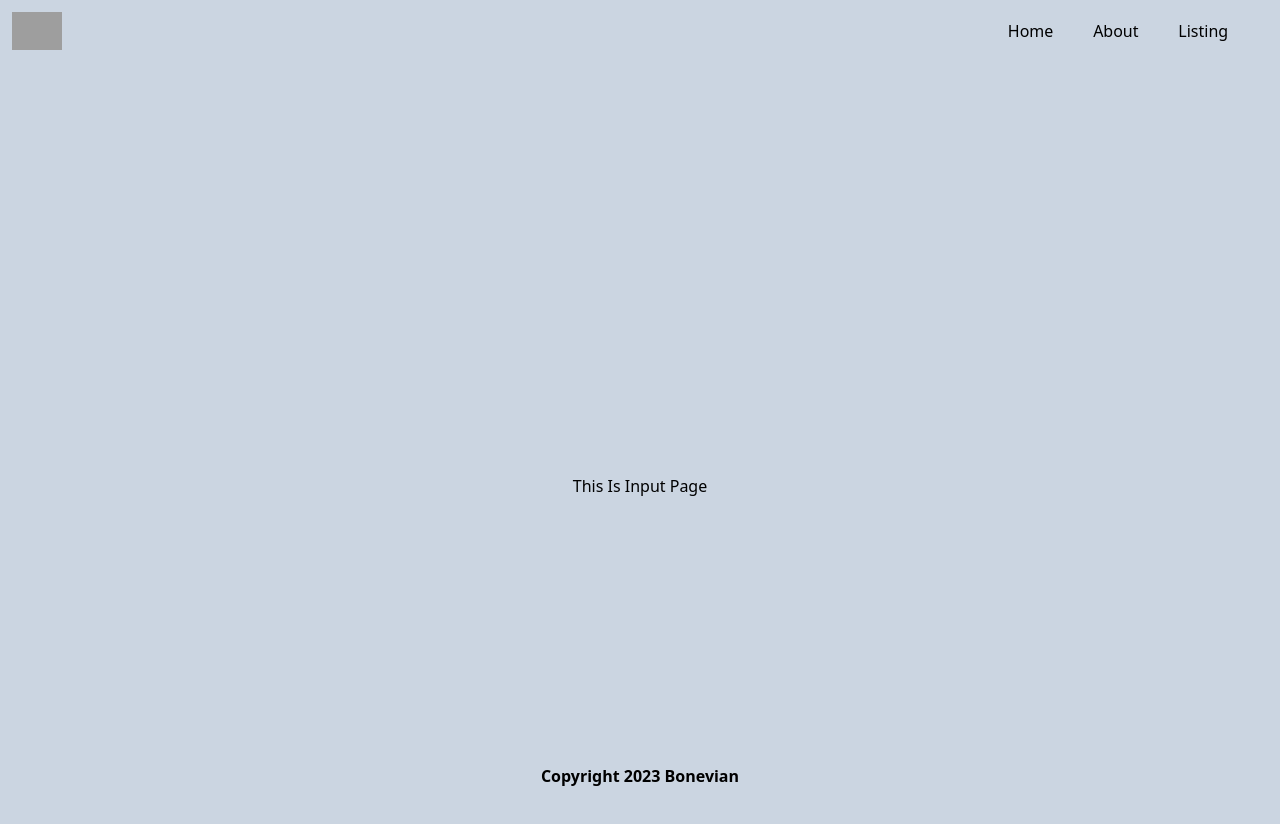
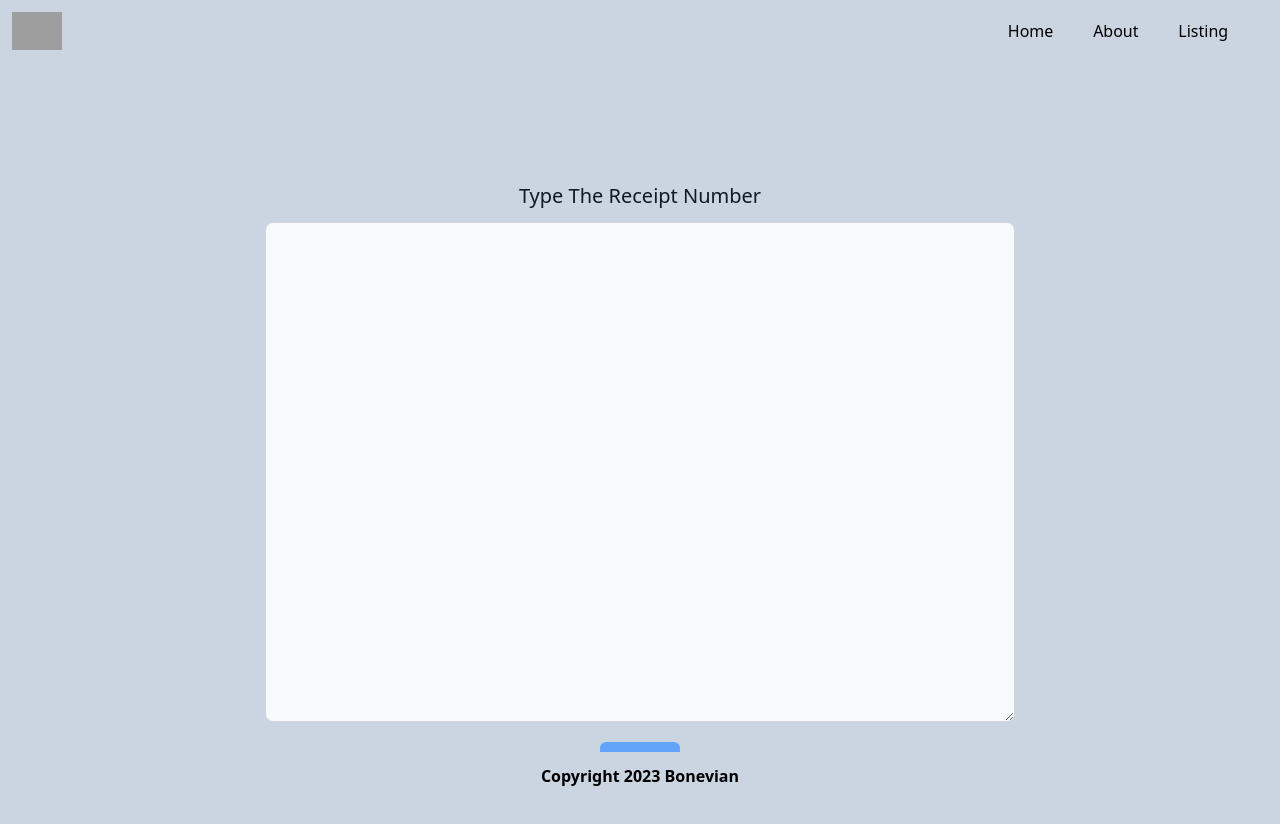
Before and after one commit to KonferensiHantuProject/next-qr, a Next.js app: page /input in a window 1280 px wide. Shown: the top 824 px of the page. Built offline with nearby package versions, Linux system fonts and the light colour scheme; grey boxes are pictures that could not be loaded.

Commit message:
Finishing Form Input View

```diff
--- a/pages/input.js
+++ b/pages/input.js
@@ -1,7 +1,9 @@
 const Input = () => {
     return (
-        <div>
-            This Is Input Page
+        <div className="text-center">
+            <label for="message" className="text-xl block mb-3 font-medium text-gray-900">Type The Receipt Number</label>
+            <textarea id="message" className="block p-2.5 min-w-250 min-h-250 lg:min-w-750 lg:min-h-500 text-sm text-gray-900 bg-gray-50 rounded-lg border border-gray-300 focus:ring-blue-500 focus:border-blue-500 dark:bg-gray-700 dark:border-gray-600 dark:placeholder-gray-400 dark:text-white dark:focus:ring-blue-500 dark:focus:border-blue-500"></textarea>
+            <button type="submit" className="p-3 bg-blue-400 rounded-md mt-5 text-white min-w-[80px]">Anu</button>
         </div>
     );
 }
```
Also changed, not shown: package.json (+6 -5 lines), 1 other file (tests, documents, lock files or other folders).
